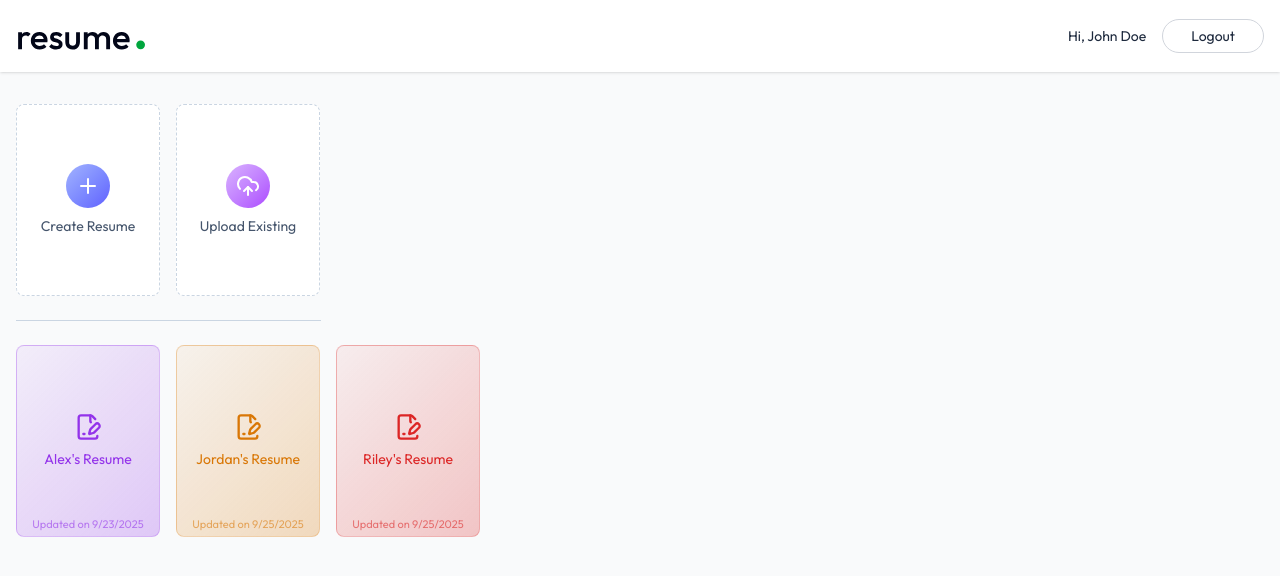
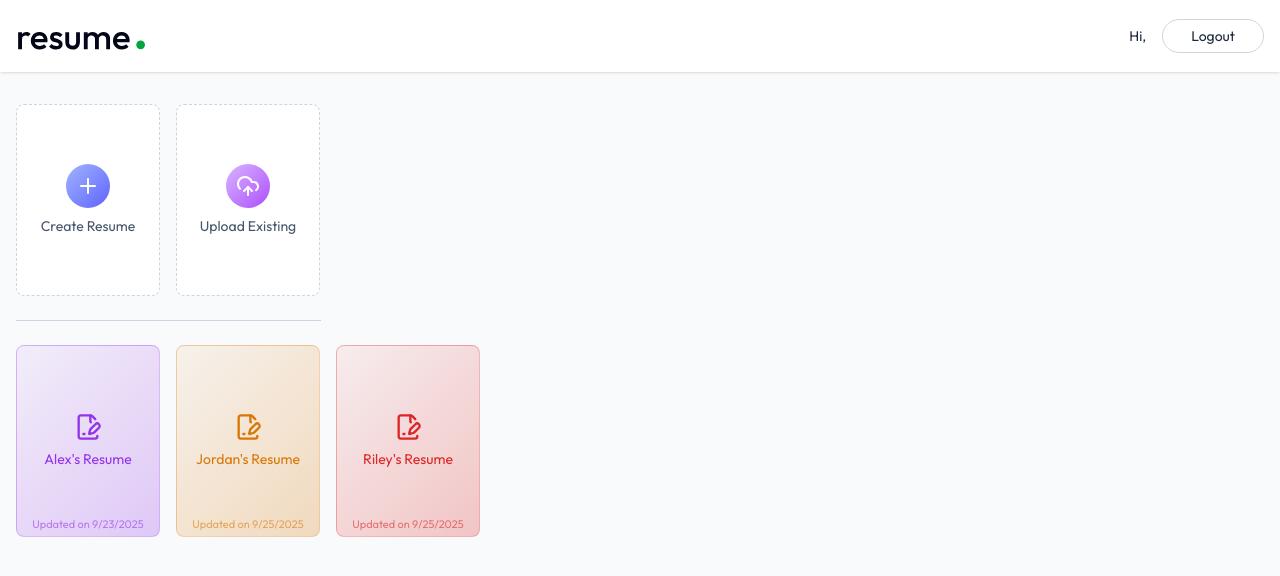
Before and after one commit to satakshi003/Resume_builder, a React (Vite) app in the folder client/: page /app in a window 1280 px wide. Shown: the top 576 px of the page. Built offline with nearby package versions, Linux system fonts and the light colour scheme.

Commit message:
feat: integrate Redux for user authentication in Navbar component

```diff
--- a/client/src/components/Navbar.jsx
+++ b/client/src/components/Navbar.jsx
@@ -1,14 +1,17 @@
 import { Link } from "react-router-dom";
 import React from "react";
 import { useNavigate } from "react-router-dom";
+import { useDispatch, useSelector } from "react-redux";
 
 
 const Navbar = () => {
-  const user = {name: 'John Doe'}
+  const {user} = useSelector(state => state.auth)
+  const dispath = useDispatch()
   const navigate = useNavigate()
 
   const logoutUser = () => {
     navigate('/')
+    dispath(logout())
   }
   return (
     <div className="shadow bg-white">
```
